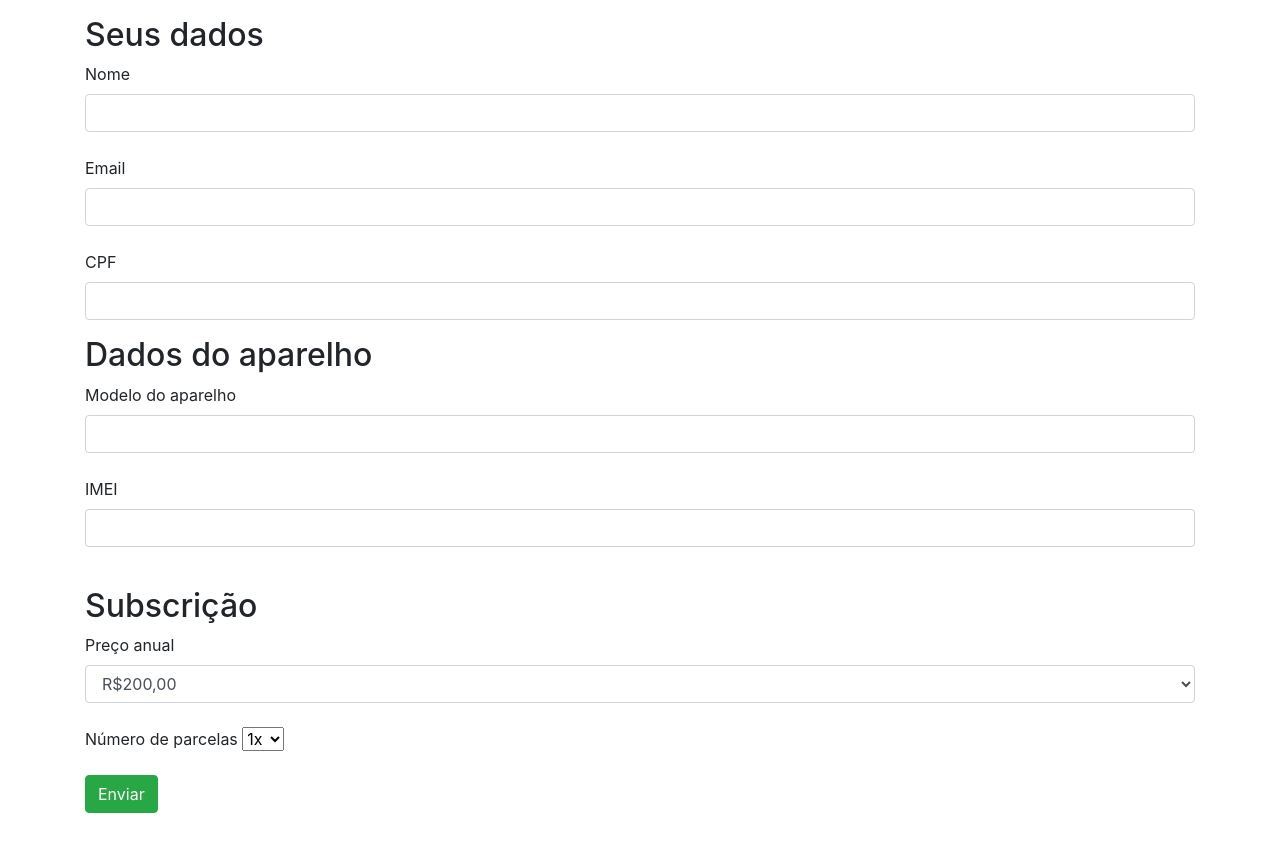
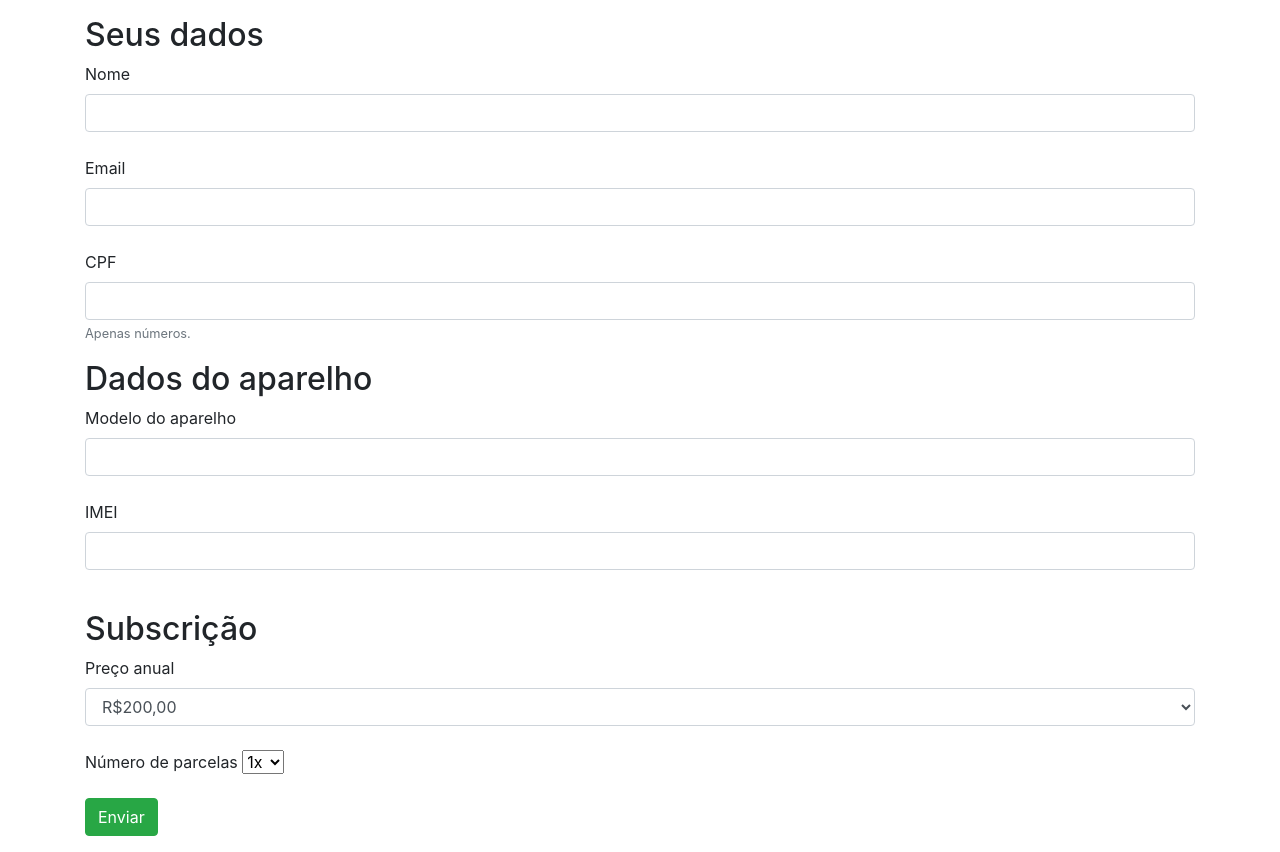
Before and after one commit to aldowitzke/pitzi-front, a plain HTML site: page index.html in a window 1280 px wide. Before the commit the page ends 829 px from the top, so only its background shows below. Drawn offline with nearby package versions, Linux system fonts and the light colour scheme.

Commit message:
add small text on cpf

```diff
--- a/index.html
+++ b/index.html
@@ -24,6 +24,7 @@
           <input type="email" id="email" name="email" class="form-control" /><br />
           <label for="cpf">CPF</label><br />
           <input type="number" id="cpf" name="cpf" class="form-control" />
+          <small id="emailHelp" class="form-text text-muted">Apenas números.</small>
         </div>
 
         <h2>Dados do aparelho</h2>
```
